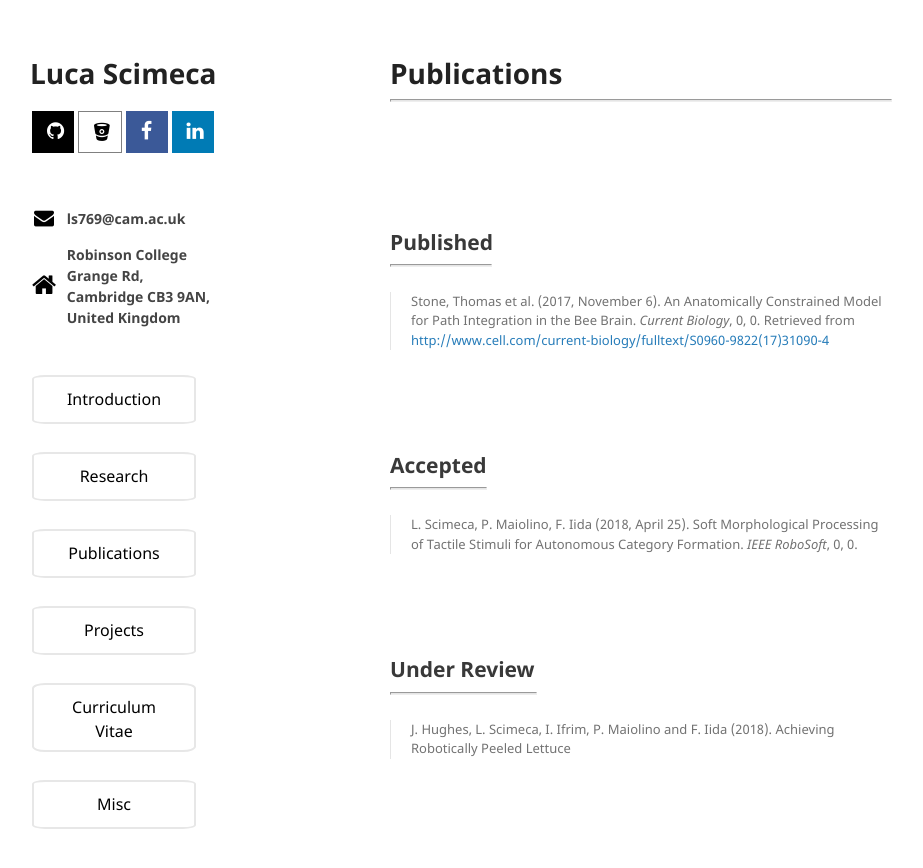
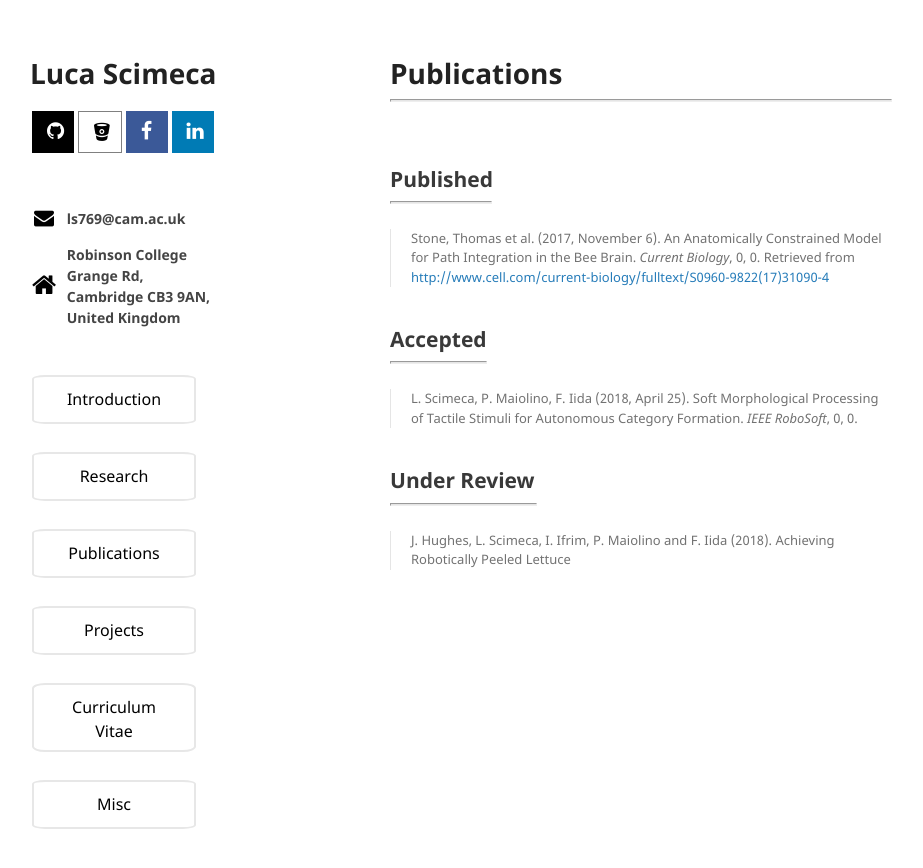
Before and after one commit to lucascimeca/lucascimeca.github.io, a Jekyll site: the page built from publications.md, in a window 1280 px wide. Shown: the top 868 px of the page, without its empty margins (180-1103 px from the left). Built offline with Jekyll 4.4.1, drawn with Linux system fonts in a browser that asks for light colours; nearby versions of some CDN libraries; the repository's description, which GitHub fills in, is left out; our own code applies the rules of GitHub Pages for plain Markdown files.

Commit message:
Update publications.md

```diff
--- a/publications.md
+++ b/publications.md
@@ -5,24 +5,21 @@ layout: default
 # [](#Publications) Publications
 <hr>
 
-<br/><br/>
-<br/><br/>
+<br/>
 
 ## [](#published) Published
 <hr style="width: 100px">
 
 > <div style="font-size: 13px"> Stone, Thomas et al. (2017, November 6). An Anatomically Constrained Model for Path Integration in the Bee Brain. <i>Current Biology</i>, 0, 0. Retrieved  from <a href="http://www.cell.com/current-biology/fulltext/S0960-9822(17)31090-4" target="_blank">http://www.cell.com/current-biology/fulltext/S0960-9822(17)31090-4</a> </div>
 
-<br/><br/>
-<br/><br/>
+<br/>
 
 ## [](#accepted) Accepted
 <hr style="width: 95px">
 
 > <div style="font-size: 13px"> L. Scimeca, P. Maiolino, F. Iida (2018, April 25). Soft Morphological Processing of Tactile Stimuli for Autonomous Category Formation. <i>IEEE RoboSoft</i>, 0, 0. </div>
 
-<br/><br/>
-<br/><br/>
+<br/>
 
 ## [](#review) Under Review
 <hr style="width: 145px">
```
